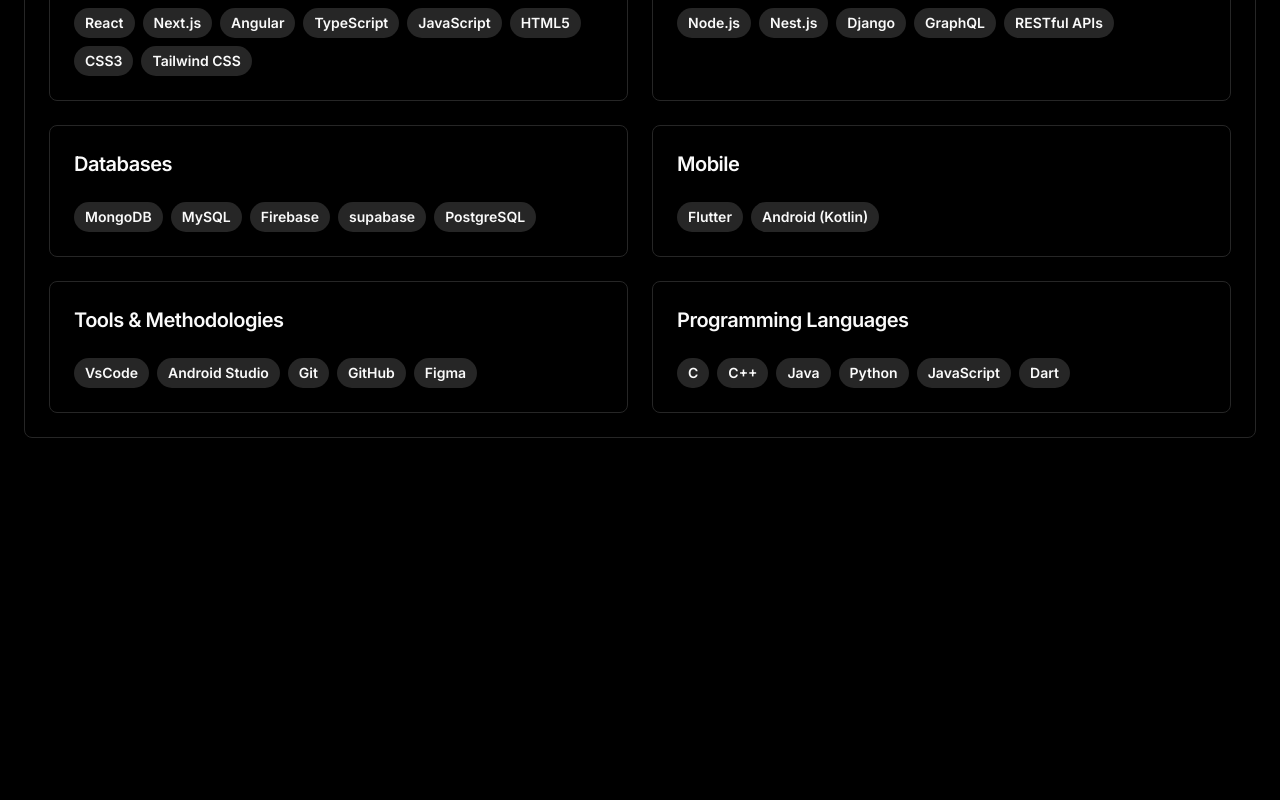
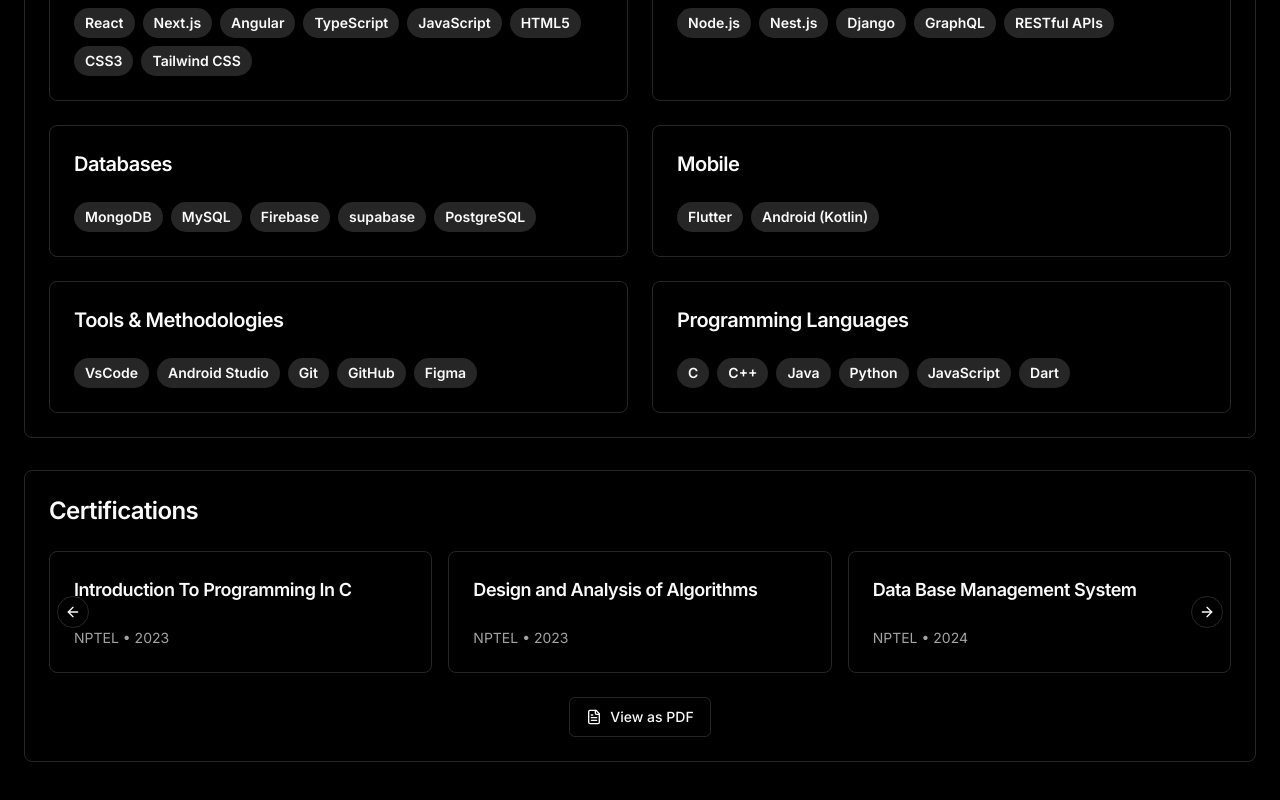
Before and after one commit to Jitendra797/portfolio, a Next.js app: page /profile in a window 1280 px wide. Shown: the part 1533-2333 px from the top of the page. Before the commit the page ends 2019 px from the top, so only its background shows below. Built offline with nearby package versions, Linux system fonts and the light colour scheme.

Commit message:
refactor profile page: add certifications section with carousel display and PDF download button

```diff
--- a/app/profile/page.tsx
+++ b/app/profile/page.tsx
@@ -4,6 +4,15 @@ import { Badge } from "@/components/ui/badge";
 import { Github, Linkedin, Mail, MapPin } from "lucide-react";
 import { TimelineItem } from "@/components/timeline-item";
 import { SkillSection } from "@/components/skill-section";
+import {
+  Carousel,
+  CarouselContent,
+  CarouselItem,
+  CarouselNext,
+  CarouselPrevious,
+} from "@/components/ui/carousel";
+import { Button } from "@/components/ui/button";
+import { FileText } from "lucide-react";
 
 const experiences = [
   {
@@ -55,6 +64,34 @@ const skillCategories = [
   {
     title: "Programming Languages",
     skills: ["C", "C++", "Java", "Python", "JavaScript", "Dart"],
+  },
+];
+
+const certificates = [
+  {
+    title: "Introduction To Programming In C",
+    issuer: "NPTEL",
+    date: "2023",
+  },
+  {
+    title: "Design and Analysis of Algorithms",
+    issuer: "NPTEL",
+    date: "2023",
+  },
+  {
+    title: "Data Base Management System",
+    issuer: "NPTEL",
+    date: "2024",
+  },
+  {
+    title: "Google Cloud Computing Foundations",
+    issuer: "NPTEL",
+    date: "2024",
+  },
+  {
+    title: "Angular",
+    issuer: "Sololearn",
+    date: "2024",
   },
 ];
 
@@ -219,6 +256,61 @@ export default function ProfilePage() {
             </div>
           </CardContent>
         </Card>
+        <Card>
+          <CardHeader>
+            <CardTitle className="text-xl sm:text-2xl">
+              Certifications
+            </CardTitle>
+          </CardHeader>
+          <CardContent>
+            <Carousel
+              opts={{
+                align: "start",
+                loop: true,
+              }}
+              className="w-full"
+            >
+              <CarouselContent>
+                {certificates.map((cert, index) => (
+                  <CarouselItem
+                    key={index}
+                    className="md:basis-1/2 lg:basis-1/3"
+                  >
+                    <Card>
+                      <CardHeader>
+                        <CardTitle className="text-lg">{cert.title}</CardTitle>
+                      </CardHeader>
+                      <CardContent>
+                        <p className="text-sm text-muted-foreground">
+                          {cert.issuer} • {cert.date}
+                        </p>
+                      </CardContent>
+                    </Card>
+                  </CarouselItem>
+                ))}
+              </CarouselContent>
+              <CarouselPrevious className="left-2" />
+              <CarouselNext className="right-2" />
+            </Carousel>
+            <div className="flex justify-center mt-6">
+              <Button
+                variant="outline"
+                className="flex items-center gap-2"
+                asChild
+              >
+                <a
+                  href="/my_resume.pdf"
+                  target="_blank"
+                  rel="noopener noreferrer"
+                  className="flex items-center gap-2"
+                >
+                  <FileText className="h-4 w-4" />
+                  View as PDF
+                </a>
+              </Button>
+            </div>
+          </CardContent>
+        </Card>
       </div>
     </div>
   );
```
